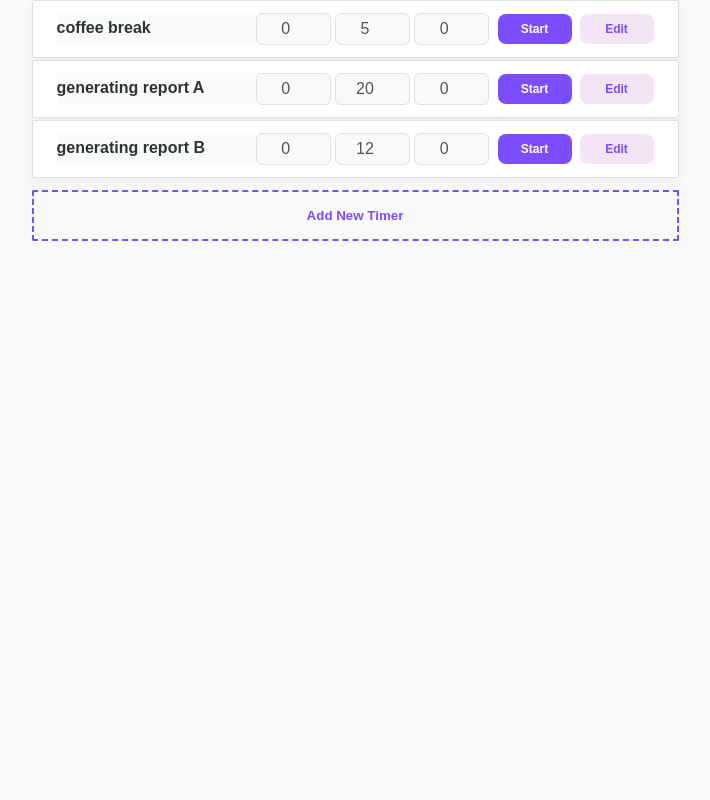
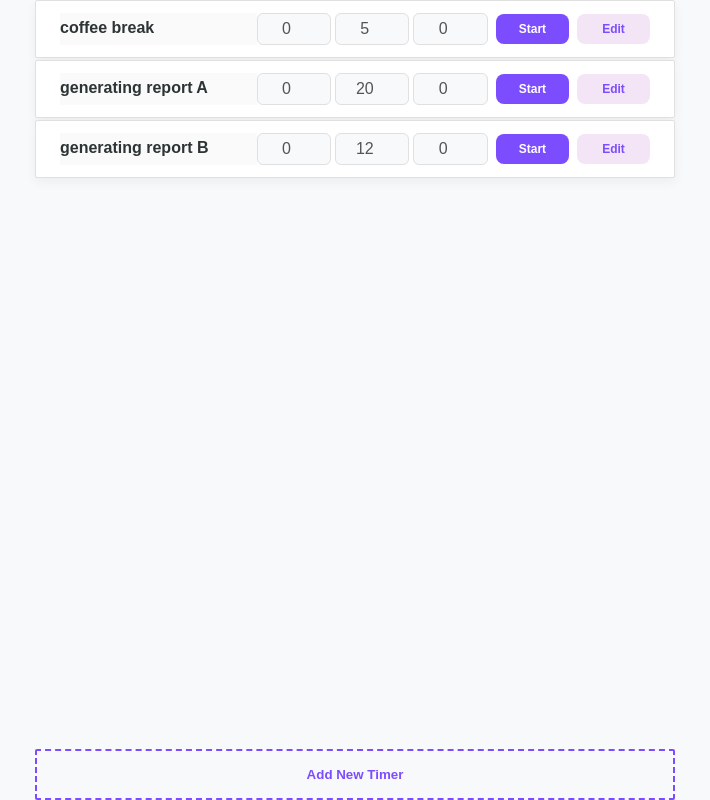
Before and after one commit to pikomonde/pkmo-timer, a React (Vite) app in the folder app/pkmo-timer/: page / in a window 1280 px wide. Shown: the whole page, without its empty margins (285-995 px from the left). Built offline with nearby package versions, Linux system fonts and the light colour scheme.

Commit message:
chore: make add timer float

```diff
--- a/app/pkmo-timer/src/App.css
+++ b/app/pkmo-timer/src/App.css
@@ -16,6 +16,9 @@
   /* Elevation */
   --piko-shadow: 0 4px 12px rgba(0, 0, 0, 0.05);
   --piko-radius: 2px;
+
+  /* Sizes*/
+  --piko-timers-container-xs: 320px;
 }
 
 /* Reset & Base */
@@ -30,9 +33,10 @@ body {
 
 /* CONTAINER (mobile first) */
 .timers-container {
-  max-width: 360px;
+  max-width: var(--piko-timers-container-xs);
   width: 100%;
   padding: 0px;
+  padding-bottom: calc(32px + 1em);
   display: flex;
   flex-direction: column;
   gap: 2px;
@@ -129,10 +133,15 @@ body {
 
 /* Add New Button */
 .timer-button-add {
-  margin-top: 10px;
+  position: fixed;
+  bottom: 0px;
+  max-width: var(--piko-timers-container-xs);
+  width: 100%;
+  z-index: 1000;
+
   padding: 16px;
   border: 2px dashed var(--piko-primary);
-  background: transparent;
+  background: var(--piko-bg);
   color: var(--piko-primary);
   border-radius: var(--piko-radius);
   font-weight: bold;
@@ -162,11 +171,15 @@ body {
     flex: 2;
     gap: 8px;
   }
+
+  .timer-button-add {
+    max-width: none;
+  }
 }
 
 @media (min-width: 640px) {
   .timers-container {
-    max-width: 768px;
+    width: 640px;
   }
 
   .timer-card {
@@ -187,4 +200,8 @@ body {
     width: 4em;
     font-size: 1em;
   }
+
+  .timer-button-add {
+    width: 640px;
+  }
 }
--- a/app/pkmo-timer/src/App.jsx
+++ b/app/pkmo-timer/src/App.jsx
@@ -371,11 +371,13 @@ function Timers({ timers, setTimers, audioRefs }) {
             isOtherTimerEdited={isOtherTimerEdited}
           />
         })}
-        <button
-          className='timer-button-add'
-          onClick={onCreate}
-          disabled={timers.editingTimer.isEditing}
-        >Add New Timer</button>
+        <div className='floating-footer'>
+          <button
+            className='timer-button-add'
+            onClick={onCreate}
+            disabled={timers.editingTimer.isEditing}
+            >Add New Timer</button>
+        </div>
       </div>
     </TimerCallbackActionsContext.Provider>
   )
```
